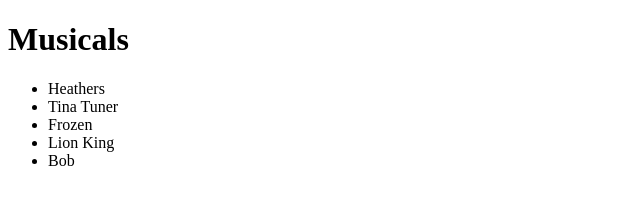
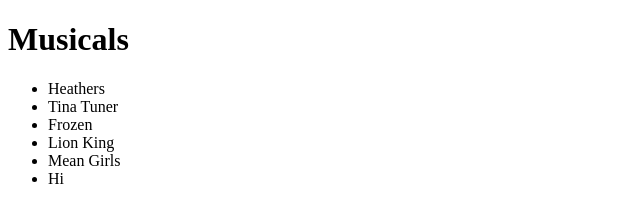
Before and after one commit to TechGirlO29/first_git_guthrie_SO, a plain HTML site: page index.html in a window 1280 px wide. Shown: the full height of the page, 0-640 px from the left. Drawn offline with Linux system fonts and the light colour scheme.

Commit message:
final changes

```diff
--- a/index.html
+++ b/index.html
@@ -12,7 +12,8 @@
         <li>Tina Tuner</li>
         <li>Frozen</li>
         <li>Lion King</li>
-        <li>Bob</li>
+        <li>Mean Girls</li>
+        <li>Hi</li>
     </ul>
 </body>
 </html>
```
